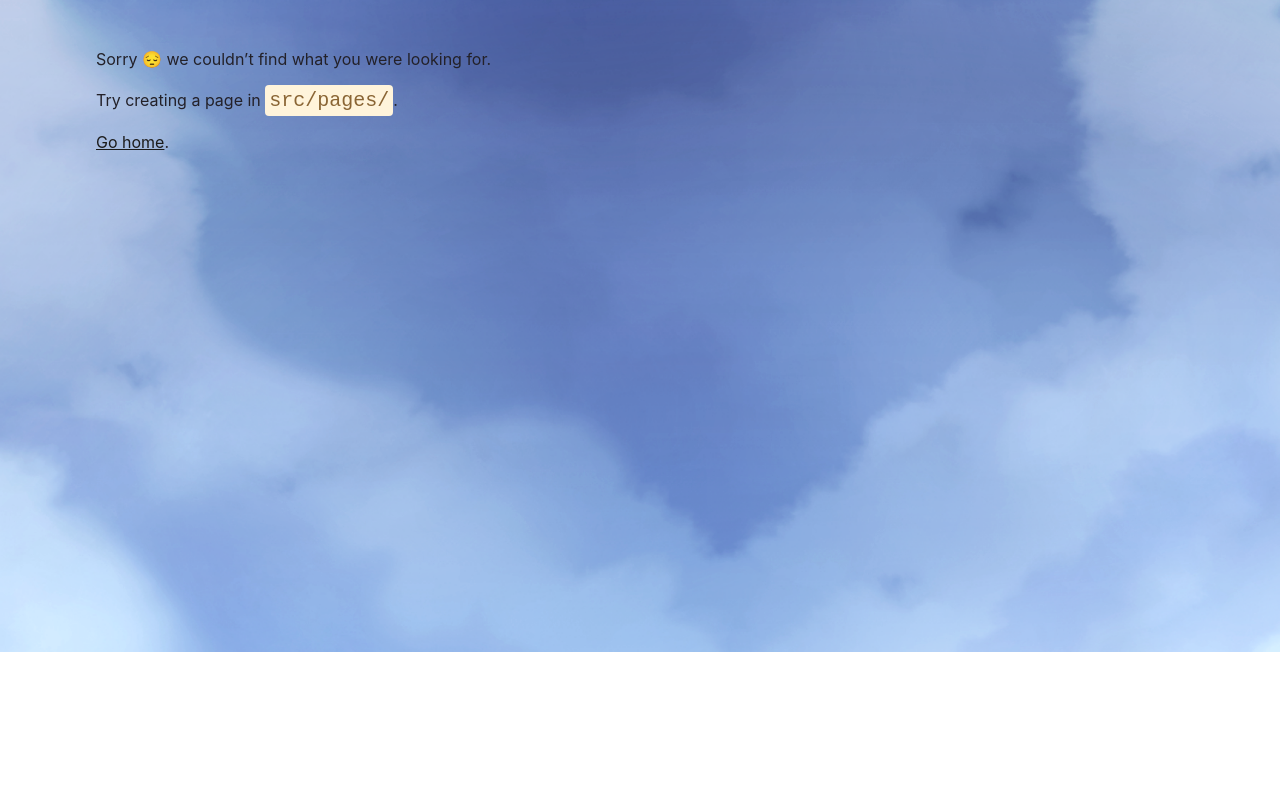
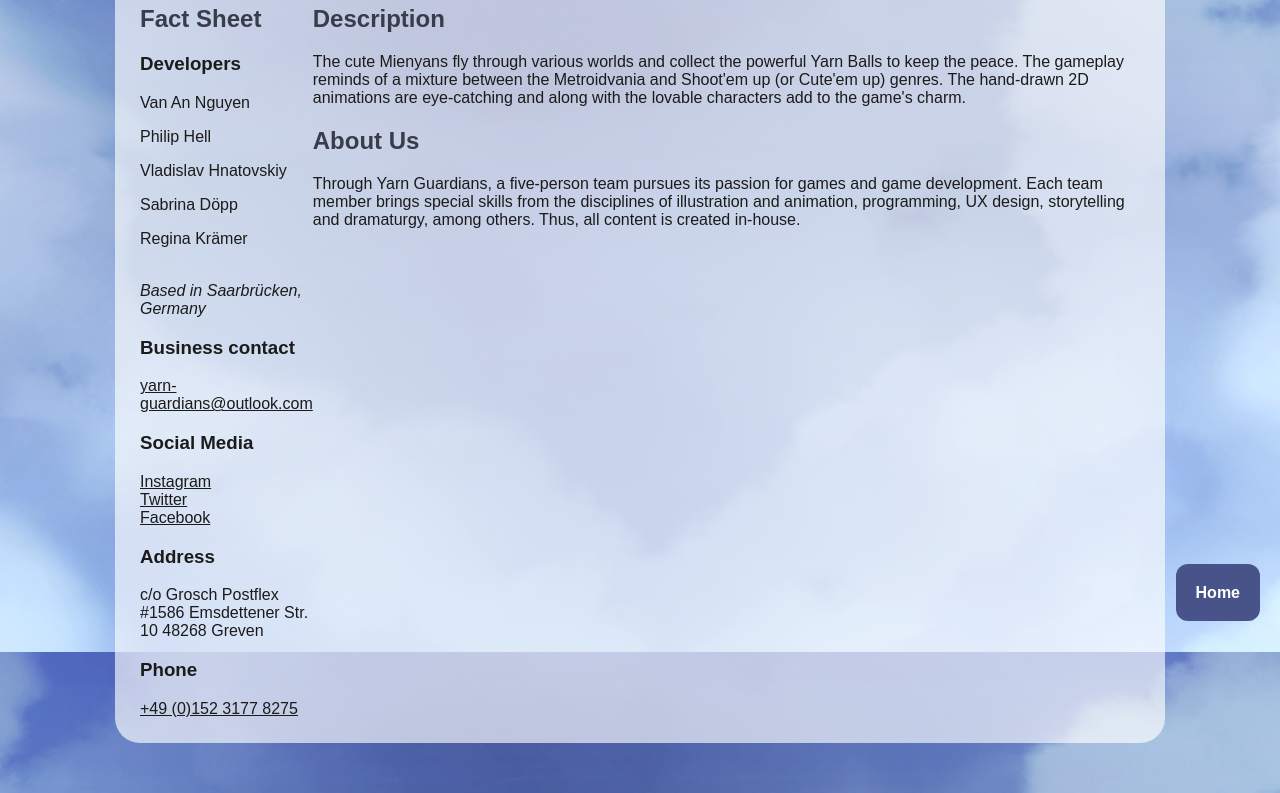
Before and after one commit to Voidborn/YG-website, a Gatsby site: page /presskit in a window 1280 px wide. Before the commit this address had no page. Shown: the part 148-941 px from the top of the page. Before the commit the page ends 800 px from the top, so only its background shows below. Built offline with nearby package versions, Linux system fonts and the light colour scheme; Gatsby itself is replaced by a stand-in of ours.

Commit message:
Press Kit Page
- Larger Social Media Icons
- Press Kit Page created and filled with some content

```diff
--- a/src/components/footer.js
+++ b/src/components/footer.js
@@ -27,6 +27,7 @@ const Footer = () => {
                 <div className="rowContainer" style={{ justifyContent: "center" }}>
                     <Link rel={`nofollow`} to={`/imprint/`} style={Footerlink}>Impressum</Link>
                     <Link rel={`nofollow`} to={`/dataprotection/`} style={Footerlink}>Datenschutz</Link>
+                    <Link rel={`nofollow`} to={`/presskit/`} style={Footerlink}>Presse</Link>
                 </div>
 
             </div>
--- /dev/null
+++ b/src/pages/presskit.js
@@ -0,0 +1,67 @@
+import * as React from "react"
+import { Link } from "gatsby"
+import { Helmet } from 'react-helmet'
+
+const Presskit = () => {
+    return (
+        <>
+            <Helmet>
+                <meta name={`robots`} content={`noindex, nofollow`} />
+            </Helmet>
+            <main className="pageStyles rowContainer">
+                <title>Presse</title>
+                <div className="floatingButton">
+                    <Link to={`/`} className="button">Home</Link>
+                </div>
+                <div className="backgroundBox" style={{ maxWidth: "1000px", minWidth: "250px" }}>
+                    <h1 className="headingStyles">Presse</h1>
+                    <div className="rowContainer">
+                        <div>
+                            <h2>Fact Sheet</h2>
+                            <h3>Developers</h3>
+                            <p>Van An Nguyen</p>
+                            <p>Philip Hell</p>
+                            <p>Vladislav Hnatovskiy</p>
+                            <p>Sabrina Döpp</p>
+                            <p>Regina Krämer</p>
+                            <br />
+                            <i>Based in Saarbrücken, Germany</i>
+                            <br />
+                            <h3>Business contact</h3>
+                            <a href={"mailto:yarn-guardians@outlook.com"}>yarn-guardians@outlook.com</a>
+                            <br />
+                            <h3>Social Media</h3>
+                            <a href="https://www.instagram.com/yarnguardians/">
+                                Instagram
+                            </a> <br />
+                            <a href="https://twitter.com/YarnGuardians">
+                                Twitter
+                            </a><br />
+                            <a href="https://facebook.com/YarnGuardians">
+                                Facebook
+                            </a>
+                            <h3>Address</h3>
+                            <p>
+                                c/o Grosch Postflex #1586
+                                Emsdettener Str. 10
+                                48268 Greven
+                            </p>
+                            <h3>Phone</h3>
+                            <a href="tel:+4915231778275">+49 (0)152 3177 8275</a>
+                        </div>
+                        <div>
+                            <h2>Description</h2>
+                            <p>The cute Mienyans fly through various worlds and collect the powerful Yarn Balls to keep the peace. The gameplay reminds of a mixture between the Metroidvania and Shoot'em up (or Cute'em up) genres. The hand-drawn 2D animations are eye-catching and along with the lovable characters add to the game's charm.</p>
+
+                            <h2>About Us</h2>
+                            Through Yarn Guardians, a five-person team pursues its passion for games and game development. Each team member brings special skills from the disciplines of illustration and animation, programming, UX design, storytelling and dramaturgy, among others. Thus, all content is created in-house.
+                        </div>
+                    </div>
+                </div>
+
+            </main>
+        </>
+    )
+}
+
+export default Presskit
--- a/src/styles/global.css
+++ b/src/styles/global.css
@@ -121,3 +121,9 @@ textarea {
     box-shadow: 4px 4px 10px rgba(0, 0, 0, 0.06);
     height: 150px;
 }
+
+.socialbutton {
+    width: 100px;
+    height: auto;
+    margin: 8px;
+}
```
Also changed, not shown: src/components/underConstruction.js (+4 -4 lines).
